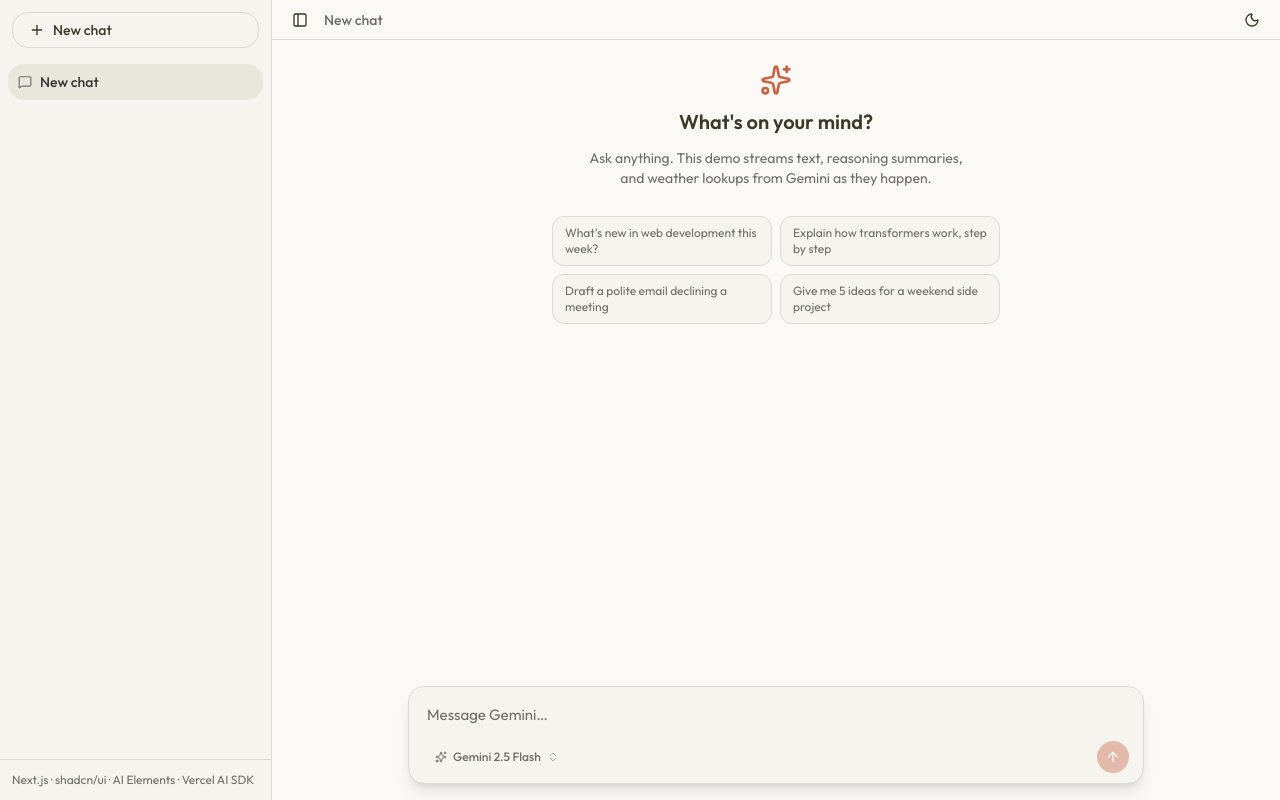
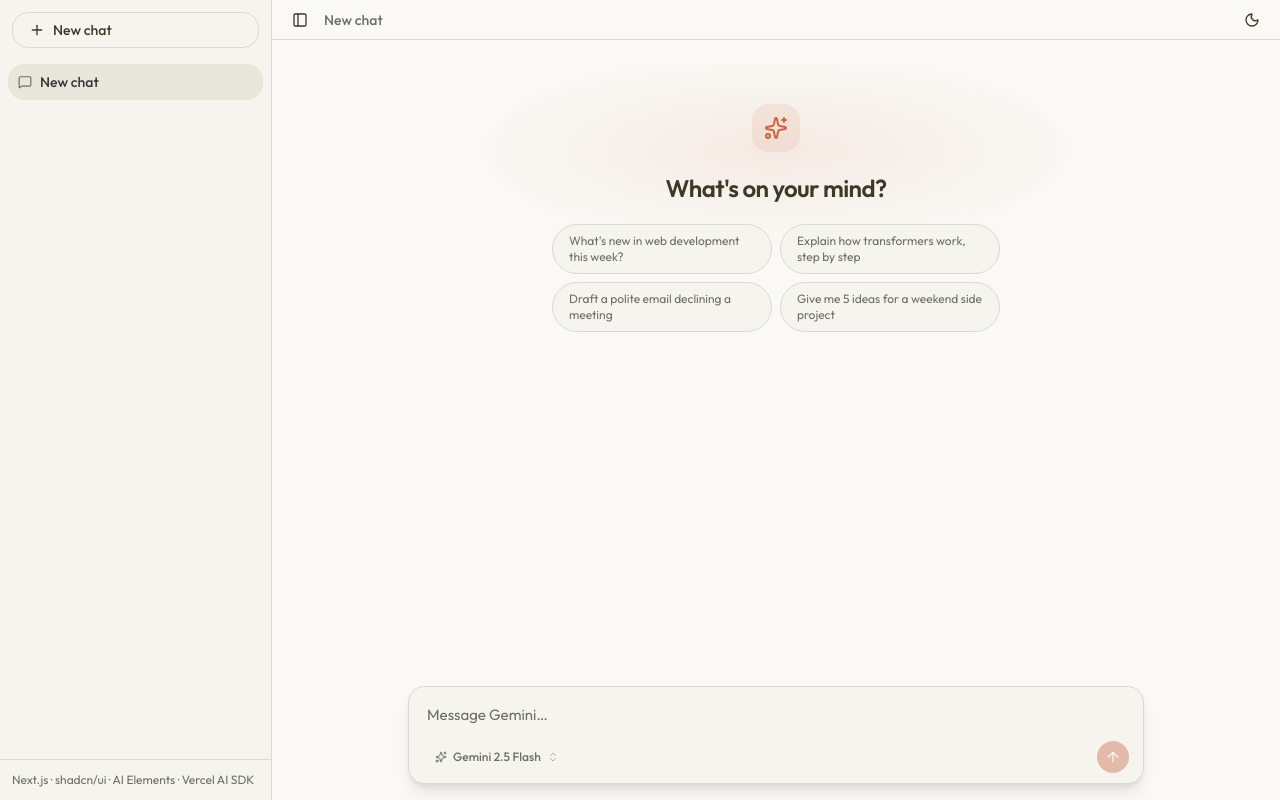
Before and after one commit to Karthik7013/chatgpt-clone, a Next.js app: page / in a window 1280 px wide. Built offline with nearby package versions, Linux system fonts and the light colour scheme.

Commit message:
redesign new-chat empty home (minimal centered + ambient wash)

```diff
--- a/app/globals.css
+++ b/app/globals.css
@@ -188,6 +188,16 @@ body {
   animation: pulse-dot 1.1s ease-in-out infinite;
 }
 
+/* Ambient wash behind the new-chat empty state (theme-aware). */
+.empty-home {
+  background:
+    radial-gradient(
+      ellipse 60% 45% at 50% 28%,
+      color-mix(in oklch, var(--primary) 10%, transparent),
+      transparent 70%
+    );
+}
+
 @layer utilities {
   .sidebar-inset-wrapper {
     height: 100dvh;
--- /dev/null
+++ b/components/ai-elements/empty-home.tsx
@@ -0,0 +1,35 @@
+"use client";
+
+import { SparklesIcon } from "lucide-react";
+
+const SUGGESTIONS = [
+  "What's new in web development this week?",
+  "Explain how transformers work, step by step",
+  "Draft a polite email declining a meeting",
+  "Give me 5 ideas for a weekend side project",
+];
+
+export function EmptyHome({ onSuggest }: { onSuggest: (text: string) => void }) {
+  return (
+    <div className="empty-home flex h-full flex-col items-center justify-center gap-5 px-6 py-10 text-center">
+      <span className="flex size-12 items-center justify-center rounded-2xl bg-primary/10">
+        <SparklesIcon className="size-6 text-primary" />
+      </span>
+      <h2 className="text-2xl font-semibold tracking-tight text-foreground">
+        What&apos;s on your mind?
+      </h2>
+      <div className="grid w-full max-w-md grid-cols-1 gap-2 sm:grid-cols-2">
+        {SUGGESTIONS.map((s) => (
+          <button
+            key={s}
+            type="button"
+            onClick={() => onSuggest(s)}
+            className="rounded-full border border-border bg-surface px-4 py-2 text-left text-xs text-muted-foreground transition-colors hover:bg-surface-2 hover:text-foreground"
+          >
+            {s}
+          </button>
+        ))}
+      </div>
+    </div>
+  );
+}
--- a/components/chat-window.tsx
+++ b/components/chat-window.tsx
@@ -3,7 +3,7 @@
 import * as React from "react";
 import { useChat } from "@ai-sdk/react";
 import type { UIMessage } from "ai";
-import { AlertTriangleIcon, Check, ChevronLeft, ChevronRight, Copy, RotateCcw, SparklesIcon } from "lucide-react";
+import { AlertTriangleIcon, Check, ChevronLeft, ChevronRight, Copy, RotateCcw } from "lucide-react";
 
 import {
   loadMessages,
@@ -15,9 +15,9 @@ import {
 import {
   Conversation,
   ConversationContent,
-  ConversationEmptyState,
   ConversationScrollButton,
 } from "@/components/ai-elements/conversation";
+import { EmptyHome } from "@/components/ai-elements/empty-home";
 import { Message, MessageContent } from "@/components/ai-elements/message";
 import { Response } from "@/components/ai-elements/response";
 import { Reasoning, ReasoningContent, ReasoningTrigger } from "@/components/ai-elements/reasoning";
@@ -32,13 +32,6 @@ import {
 } from "@/components/ai-elements/prompt-input";
 import { ModelSelector } from "@/components/ui/model-selector";
 import { DefaultChatTransport } from "ai";
-
-const SUGGESTIONS = [
-  "What's new in web development this week?",
-  "Explain how transformers work, step by step",
-  "Draft a polite email declining a meeting",
-  "Give me 5 ideas for a weekend side project",
-];
 
 export function ChatWindow({
   chatId,
@@ -190,24 +183,7 @@ export function ChatWindow({
       <Conversation scrollKey={lastUserMessageId ?? "empty"}>
         <ConversationContent>
           {messages.length === 0 ? (
-            <ConversationEmptyState
-              icon={<SparklesIcon className="size-8 text-primary" />}
-              title="What's on your mind?"
-              description="Ask anything. This demo streams text, reasoning summaries, and weather lookups from Gemini as they happen."
-            >
-              <div className="mt-4 grid w-full max-w-md grid-cols-1 gap-2 sm:grid-cols-2">
-                {SUGGESTIONS.map((s) => (
-                  <button
-                    key={s}
-                    type="button"
-                    onClick={() => setInput(s)}
-                    className="rounded-xl border border-border bg-surface px-3 py-2 text-left text-xs text-muted-foreground transition-colors hover:bg-surface-2 hover:text-foreground"
-                  >
-                    {s}
-                  </button>
-                ))}
-              </div>
-            </ConversationEmptyState>
+            <EmptyHome onSuggest={setInput} />
           ) : (
             messages.map((message, i) => {
               const prev = i > 0 ? messages[i - 1] : undefined;
```
